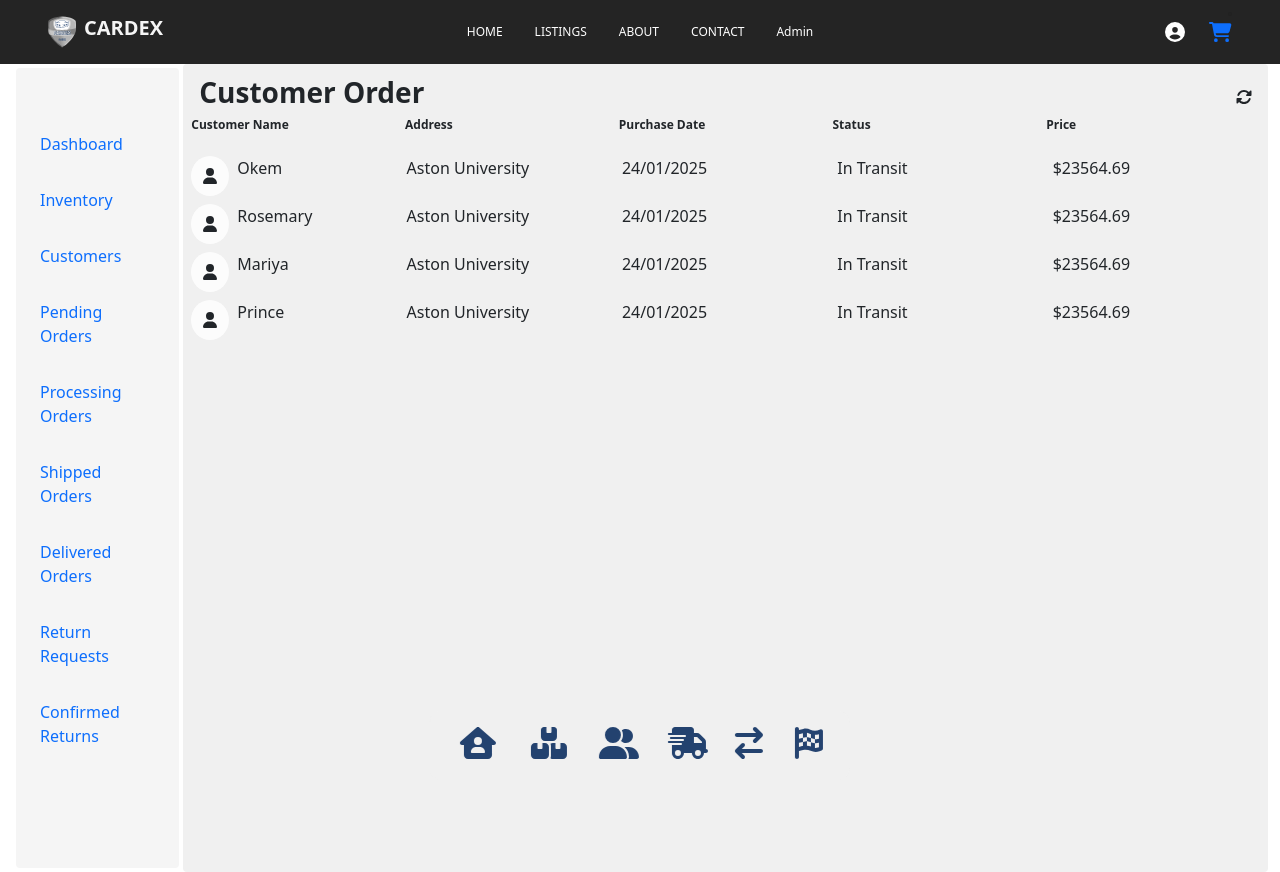
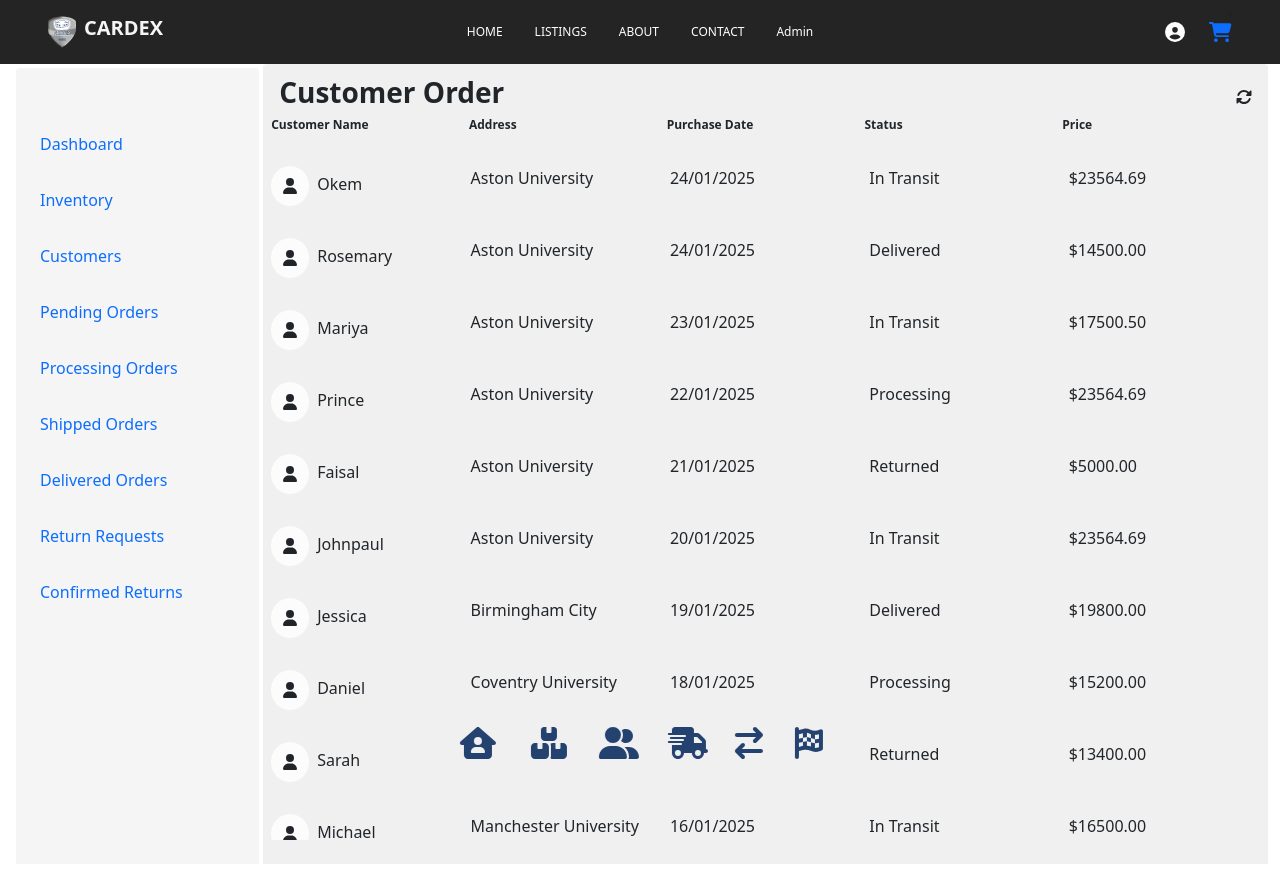
Before and after one commit to CardexApp/cardex, a React (Create React App) app in the folder frontend/: page /dashboard in a window 1280 px wide. Built offline with nearby package versions, Linux system fonts and the light colour scheme.

Commit message:
Fixed bug in Order page and handled added more sample data

```diff
--- a/frontend/src/Components/Admin/Admin.jsx
+++ b/frontend/src/Components/Admin/Admin.jsx
@@ -19,14 +19,12 @@ import {
   faHomeUser,
   faBoxes,
   faUserGroup,
-  faMagnifyingGlass,
   faTruckFast,
   faBell,
   faChalkboardUser,
   faFlagCheckered,
 } from "@fortawesome/free-solid-svg-icons";
 import Customers from "./Customers";
-import Dashboard from "./Dashboard";
 
 const icons = [
   {
--- a/frontend/src/Components/Admin/Customers.jsx
+++ b/frontend/src/Components/Admin/Customers.jsx
@@ -1,4 +1,4 @@
-import "./Admin";
+import "./Styles/Customers.css";
 import { Fragment } from "react";
 
 import { FontAwesomeIcon } from "@fortawesome/react-fontawesome";
--- a/frontend/src/Components/Admin/Dashboard.jsx
+++ b/frontend/src/Components/Admin/Dashboard.jsx
@@ -1,9 +1,10 @@
-import "../Admin/Styles/Dashboard.css"
-import { AdminMenu } from "./Admin"
+import "./Styles/Dashboard.css"
+import { AdminMenu } from "./Admin";
 import { Dock } from "./Admin";
 import { Fragment } from "react";
 import { FontAwesomeIcon } from "@fortawesome/react-fontawesome";
 import { faRotate, faUser } from "@fortawesome/free-solid-svg-icons";
+
 
 const data = [
   {
@@ -21,64 +22,241 @@ const data = [
     name: "Rosemary",
     address: "Aston University",
     dateOfPurchase: "24/01/2025",
-    status: "In Transit",
-    price: "$23564.69",
+    status: "Delivered",
+    price: "$14500.00",
   },
   {
     id: "3",
     avatar: <FontAwesomeIcon className="fontIcon" icon={faUser} />,
     name: "Mariya",
     address: "Aston University",
-    dateOfPurchase: "24/01/2025",
+    dateOfPurchase: "23/01/2025",
     status: "In Transit",
-    price: "$23564.69",
+    price: "$17500.50",
   },
-
   {
     id: "4",
     avatar: <FontAwesomeIcon className="fontIcon" icon={faUser} />,
     name: "Prince",
     address: "Aston University",
-    dateOfPurchase: "24/01/2025",
-    status: "In Transit",
+    dateOfPurchase: "22/01/2025",
+    status: "Processing",
     price: "$23564.69",
   },
-
   {
     id: "5",
     avatar: <FontAwesomeIcon className="fontIcon" icon={faUser} />,
     name: "Faisal",
     address: "Aston University",
-    dateOfPurchase: "24/01/2025",
-    status: "In Transit",
-    price: "$23564.69",
+    dateOfPurchase: "21/01/2025",
+    status: "Returned",
+    price: "$5000.00",
   },
   {
     id: "6",
     avatar: <FontAwesomeIcon className="fontIcon" icon={faUser} />,
     name: "Johnpaul",
     address: "Aston University",
-    dateOfPurchase: "24/01/2025",
+    dateOfPurchase: "20/01/2025",
     status: "In Transit",
     price: "$23564.69",
+  },
+  {
+    id: "7",
+    avatar: <FontAwesomeIcon className="fontIcon" icon={faUser} />,
+    name: "Jessica",
+    address: "Birmingham City",
+    dateOfPurchase: "19/01/2025",
+    status: "Delivered",
+    price: "$19800.00",
+  },
+  {
+    id: "8",
+    avatar: <FontAwesomeIcon className="fontIcon" icon={faUser} />,
+    name: "Daniel",
+    address: "Coventry University",
+    dateOfPurchase: "18/01/2025",
+    status: "Processing",
+    price: "$15200.00",
+  },
+  {
+    id: "9",
+    avatar: <FontAwesomeIcon className="fontIcon" icon={faUser} />,
+    name: "Sarah",
+    address: "Warwick University",
+    dateOfPurchase: "17/01/2025",
+    status: "Returned",
+    price: "$13400.00",
+  },
+  {
+    id: "10",
+    avatar: <FontAwesomeIcon className="fontIcon" icon={faUser} />,
+    name: "Michael",
+    address: "Manchester University",
+    dateOfPurchase: "16/01/2025",
+    status: "In Transit",
+    price: "$16500.00",
+  },
+  {
+    id: "11",
+    avatar: <FontAwesomeIcon className="fontIcon" icon={faUser} />,
+    name: "Tina",
+    address: "Leeds University",
+    dateOfPurchase: "15/01/2025",
+    status: "Delivered",
+    price: "$19000.00",
+  },
+  {
+    id: "12",
+    avatar: <FontAwesomeIcon className="fontIcon" icon={faUser} />,
+    name: "Ahmed",
+    address: "Bristol University",
+    dateOfPurchase: "14/01/2025",
+    status: "Processing",
+    price: "$22000.00",
+  },
+  {
+    id: "13",
+    avatar: <FontAwesomeIcon className="fontIcon" icon={faUser} />,
+    name: "Emily",
+    address: "London Met",
+    dateOfPurchase: "13/01/2025",
+    status: "Returned",
+    price: "$9500.00",
+  },
+  {
+    id: "14",
+    avatar: <FontAwesomeIcon className="fontIcon" icon={faUser} />,
+    name: "James",
+    address: "Oxford University",
+    dateOfPurchase: "12/01/2025",
+    status: "In Transit",
+    price: "$28000.00",
+  },
+  {
+    id: "15",
+    avatar: <FontAwesomeIcon className="fontIcon" icon={faUser} />,
+    name: "Sophia",
+    address: "Cambridge University",
+    dateOfPurchase: "11/01/2025",
+    status: "Delivered",
+    price: "$31000.00",
+  },
+  {
+    id: "16",
+    avatar: <FontAwesomeIcon className="fontIcon" icon={faUser} />,
+    name: "Joshua",
+    address: "Liverpool University",
+    dateOfPurchase: "10/01/2025",
+    status: "Processing",
+    price: "$15000.00",
+  },
+  {
+    id: "17",
+    avatar: <FontAwesomeIcon className="fontIcon" icon={faUser} />,
+    name: "Olivia",
+    address: "Sheffield University",
+    dateOfPurchase: "09/01/2025",
+    status: "In Transit",
+    price: "$20000.00",
+  },
+  {
+    id: "18",
+    avatar: <FontAwesomeIcon className="fontIcon" icon={faUser} />,
+    name: "William",
+    address: "Cardiff University",
+    dateOfPurchase: "08/01/2025",
+    status: "Delivered",
+    price: "$24000.00",
+  },
+  {
+    id: "19",
+    avatar: <FontAwesomeIcon className="fontIcon" icon={faUser} />,
+    name: "Chloe",
+    address: "Nottingham University",
+    dateOfPurchase: "07/01/2025",
+    status: "Returned",
+    price: "$12000.00",
+  },
+  {
+    id: "20",
+    avatar: <FontAwesomeIcon className="fontIcon" icon={faUser} />,
+    name: "Ethan",
+    address: "Durham University",
+    dateOfPurchase: "06/01/2025",
+    status: "Processing",
+    price: "$17500.00",
+  },
+  {
+    id: "21",
+    avatar: <FontAwesomeIcon className="fontIcon" icon={faUser} />,
+    name: "Grace",
+    address: "York University",
+    dateOfPurchase: "05/01/2025",
+    status: "In Transit",
+    price: "$14000.00",
+  },
+  {
+    id: "22",
+    avatar: <FontAwesomeIcon className="fontIcon" icon={faUser} />,
+    name: "Logan",
+    address: "Essex University",
+    dateOfPurchase: "04/01/2025",
+    status: "Delivered",
+    price: "$13000.00",
+  },
+  {
+    id: "23",
+    avatar: <FontAwesomeIcon className="fontIcon" icon={faUser} />,
+    name: "Lily",
+    address: "Kent University",
+    dateOfPurchase: "03/01/2025",
+    status: "Processing",
+    price: "$16000.00",
+  },
+  {
+    id: "24",
+    avatar: <FontAwesomeIcon className="fontIcon" icon={faUser} />,
+    name: "Noah",
+    address: "Surrey University",
+    dateOfPurchase: "02/01/2025",
+    status: "In Transit",
+    price: "$19500.00",
+  },
+  {
+    id: "25",
+    avatar: <FontAwesomeIcon className="fontIcon" icon={faUser} />,
+    name: "Ella",
+    address: "Leicester University",
+    dateOfPurchase: "01/01/2025",
+    status: "Delivered",
+    price: "$22500.00",
+  },
+  {
+    id: "26",
+    avatar: <FontAwesomeIcon className="fontIcon" icon={faUser} />,
+    name: "Harry",
+    address: "Brighton University",
+    dateOfPurchase: "31/12/2024",
+    status: "Returned",
+    price: "$11000.00",
   },
 ];
 
 
 const Dashboard = () => {
   return (
+    <div className="dashboard-wrapper">
       <div className="dashBoard">
         <AdminMenu />
-      {/* Dashboard tiles */}
-          <div className="customers">
-            <div className="customerHeading">
+        <div className="dashBoardArea">
+          <div className="dashBoardHeading">
             <h3>Customer Order</h3>
             <FontAwesomeIcon icon={faRotate} />
           </div>
 
-            {/* List of customers in database */}
-            <div className="customerTableWrapper">
-              <div className="customerTableHeader">
+          <div className="dashBoardTableWrapper">
+            <div className="dashBoardTableHeader">
               <div>
                 <h4>Customer Name</h4>
               </div>
@@ -96,23 +274,23 @@ const Dashboard = () => {
               </div>
             </div>
 
-              <div className="customerTableBody">
+            <div className="dashBoardTableBody">
               {data.map((row) => (
                 <Fragment key={row.id}>
-                    <div className="customerProfile">
+                  <div className="dashBoardProfile child">
                     {row.avatar}
-                      <p className="customerName">{row.name}</p>
+                    <p className="dashBoardName child">{row.name}</p>
                   </div>
-                    <div className="customerAddress">
+                  <div className="dashBoardAddress child">
                     <p>{row.address}</p>
                   </div>
-                    <div className="orderDate">
+                  <div className="orderDate child">
                     <p>{row.dateOfPurchase}</p>
                   </div>
-                    <div className="CustomerStatus">
+                  <div className="dashBoardStatus child">
                     <p>{row.status}</p>
                   </div>
-                    <div className="priceOfGoods">
+                  <div className="priceOfGoods child">
                     <p>{row.price}</p>
                   </div>
                 </Fragment>
@@ -120,9 +298,11 @@ const Dashboard = () => {
             </div>
           </div>
         </div>
-      <div><Dock /></div>
+      </div>
 
+      <Dock />
     </div>
   );
-}
-export default Dashboard
+};
+
+export default Dashboard;
--- a/frontend/src/Components/Admin/Inventory.jsx
+++ b/frontend/src/Components/Admin/Inventory.jsx
@@ -1,47 +1,56 @@
 import "./Styles/Inventory.css";
+import { AdminMenu, Dock } from "./Admin";
+import { SearchBar } from "./Reusables";
 
 const InventoryPage = () => {
   const salesData = [
     {
       id: 1,
-      store: "Brown boat",
-      category: "Earphones",
-      location: "China",
-      quantity: 400,
+      store: "Range Rover",
+      category: "Coupes",
+      location: "England",
+      quantity: 74,
       stockValue: "343K",
     },
     {
       id: 2,
       store: "Nirmal Trader",
       category: "Marketing",
-      location: "Chennai",
-      quantity: 400,
+      location: "Scotland",
+      quantity: 142,
       stockValue: "834K",
     },
     {
       id: 3,
       store: "Shadowfox",
       category: "Design",
-      location: "Africa",
-      quantity: 400,
+      location: "Wales",
+      quantity: 231,
       stockValue: "73K",
     },
   ];
 
   return (
-    <div className="inventory-page">
-      <header className="inventory-header">
-        <div className="search-bar">
-          <input type="text" placeholder="Search..." />
-          <button>🔍</button>
+    <div>
+      <div className="inventoryOverview">
+        {/* Admin Menu */}
+        <div>
+          <AdminMenu />
+        </div>
+
+        {/* Inventory Page */}
+        <div className="inventoryPage">
+          <header className="inventoryHeader">
+            <div className="searchBar">
+              <SearchBar />
             </div>
           </header>
 
-      <main className="inventory-content">
+          <main className="inventoryContent">
             <section className="turnover">
               <h3>Inventory Turnover Rate</h3>
-          <p>Total profit: ₹5,35,790</p>
-          <div className="turnover-chart">[Chart Placeholder]</div>
+              <p>Total profit: $535,790</p>
+              <div className="turnoverChart">[Chart Placeholder]</div>
             </section>
 
             <section className="warehouse">
@@ -54,7 +63,7 @@ const InventoryPage = () => {
               <div className="gauge">78% Accuracy</div>
             </section>
 
-        <section className="sales-table">
+            <section className="salesTable">
               <h3>Sales Performance by Store</h3>
               <table>
                 <thead>
@@ -83,6 +92,10 @@ const InventoryPage = () => {
             </section>
           </main>
         </div>
+      </div>
+      {/* Dock */}
+      <Dock />
+    </div>
   );
 };
 
--- /dev/null
+++ b/frontend/src/Components/Admin/Styles/Customers.css
@@ -0,0 +1,62 @@
+
+.dashBoard {
+    padding: 0 12px;
+    display: grid;
+    grid-template-columns: minmax(100px, 1fr) minmax(250px, 4fr);
+    justify-content: space-between;
+  }
+
+  .dashBoard h3 {
+    font-size: 28px;
+    font-weight: 700;
+  }
+
+  .dashBoard h4 {
+    font-size: 18px;
+    font-weight: 600;
+  }
+
+  .customers {
+    background-color: #f0f0f0;
+    border-radius: 4px;
+    padding: 12px 8px;
+    width: 100%;
+  }
+
+  .customerHeading {
+    display: flex;
+    justify-content: space-between;
+    align-items: center;
+    padding: 0 8px;
+  }
+
+  .customerTableWrapper {
+    display: grid;
+    grid-template-rows: auto 1fr; /* header + body */
+    width: 100%;
+  }
+
+  .customerTableHeader {
+    display: grid;
+    grid-template-columns: repeat(5, 1fr);
+  }
+
+  .customerTableBody {
+    display: grid;
+    padding-top: 16px;
+    grid-template-columns: repeat(5, 1fr);
+    gap: 8px;
+    max-height: 200px;
+    overflow-y: scroll;
+  }
+
+  .customerTableHeader h4 {
+    font-size: 12px;
+    font-weight: 700;
+  }
+
+  .customerProfile {
+    display: flex;
+    justify-content: flex-start;
+    gap: 8px;
+  }
--- a/frontend/src/Components/Admin/Styles/Dashboard.css
+++ b/frontend/src/Components/Admin/Styles/Dashboard.css
@@ -1,8 +1,15 @@
+.dashboard-wrapper {
+    display: flex;
+    flex-direction: column;
+    height: 100vh;
+  }
 
-.dashBoard {
+  .dashBoard {
+    display: grid;
+    grid-template-columns: minmax(100px, 1fr) minmax(250px, 4fr);
     padding: 0 12px;
-    display: flex;
-    justify-content: space-between;
+    flex: 1;
+    overflow: hidden;
   }
 
   .dashBoard h3 {
@@ -15,46 +22,59 @@
     font-weight: 600;
   }
 
-  .customers {
+  .dashBoardArea {
     background-color: #f0f0f0;
     border-radius: 4px;
     padding: 12px 8px;
     width: 100%;
+    /* display: flex;
+    flex-direction: column;
+    overflow: hidden;
+    height: 100%; */
   }
 
-  .customerHeading {
+  .dashBoardHeading {
     display: flex;
     justify-content: space-between;
     align-items: center;
     padding: 0 8px;
   }
 
-  .customerTableWrapper {
-    display: grid;
-    grid-template-rows: auto 1fr; /* header + body */
-    width: 100%;
+  .dashBoardTableWrapper {
+    display: flex;
+    flex-direction: column;
+    /* flex: 1;
+    overflow: hidden;
+    height: 100%; */
   }
 
-  .customerTableHeader {
+  .dashBoardTableHeader {
     display: grid;
     grid-template-columns: repeat(5, 1fr);
   }
 
-  .customerTableBody {
-    display: grid;
-    padding-top: 16px;
-    grid-template-columns: repeat(5, 1fr);
-    gap: 8px;
-    max-height: 200px;
-    overflow-y: scroll;
-  }
-  .customerTableHeader h4 {
+  .dashBoardTableHeader h4 {
     font-size: 12px;
     font-weight: 700;
   }
 
-  .customerProfile {
-    display: flex;
-    justify-content: flex-start;
+  .dashBoardTableBody {
+    display: grid;
+    grid-template-columns: repeat(5, 1fr);
+    align-items: center;
+    gap: 8px;
+    overflow-y: auto;
+    flex: 1;
+    padding-top: 8px;
+    max-height: 700px;
+  }
+
+  .dashBoardTableBody .child {
+    align-items: center;
+    margin-top: 12px;
+  }
+
+  .dashBoardProfile {
+    display: inline-flex;
     gap: 8px;
   }
--- a/frontend/src/Components/Admin/Styles/Inventory.css
+++ b/frontend/src/Components/Admin/Styles/Inventory.css
@@ -1,27 +1,34 @@
-.inventory-page {
+.inventoryOverview {
+    display: grid;
+    grid-template-columns: minmax(100px, 1fr) minmax(250px, 4fr);
+    padding: 8px 48px;
+}
+
+.inventoryPage {
     display: flex;
     flex-direction: column;
     padding: 16px;
     font-family: sans-serif;
   }
 
-  .inventory-header {
+  .inventoryHeader {
     margin-bottom: 16px;
   }
 
-  .inventory-header h1 {
+  .inventoryHeader h1 {
     font-size: 24px;
     margin-bottom: 8px;
   }
 
-  .inventory-header p {
+  .inventoryHeader p {
     font-size: 14px;
     color: #555;
   }
 
-  .search-bar {
+  .searchBar {
     margin-top: 8px;
     display: flex;
+    justify-content: end;
     gap: 4px;
   }
 
@@ -34,7 +41,7 @@
     padding: 4px 8px;
   }
 
-  .inventory-content {
+  .inventoryContent {
     display: grid;
     grid-template-columns: repeat(auto-fit, minmax(250px, 1fr));
     grid-gap: 16px;
@@ -47,7 +54,7 @@
     border-radius: 4px;
   }
 
-  .turnover-chart {
+  .turnoverChart {
     height: 150px;
     background: #e0e0e0;
     margin-top: 8px;
@@ -74,24 +81,24 @@
     justify-content: center;
   }
 
-  .sales-table {
+  .salesTable {
     grid-column: 1 / -1;
     background: #f0f4f8;
     padding: 16px;
     border-radius: 4px;
   }
 
-  .sales-table table {
+  .salesTable table {
     width: 100%;
     border-collapse: collapse;
   }
 
-  .sales-table th, .sales-table td {
+  .salesTable th, .salesTable td {
     padding: 8px;
     border: 1px solid #ccc;
     text-align: left;
   }
 
-  .sales-table th {
+  .salesTable th {
     background: #e0e0e0;
   }
```
Lines whose indentation alone changed are shown as unchanged.
